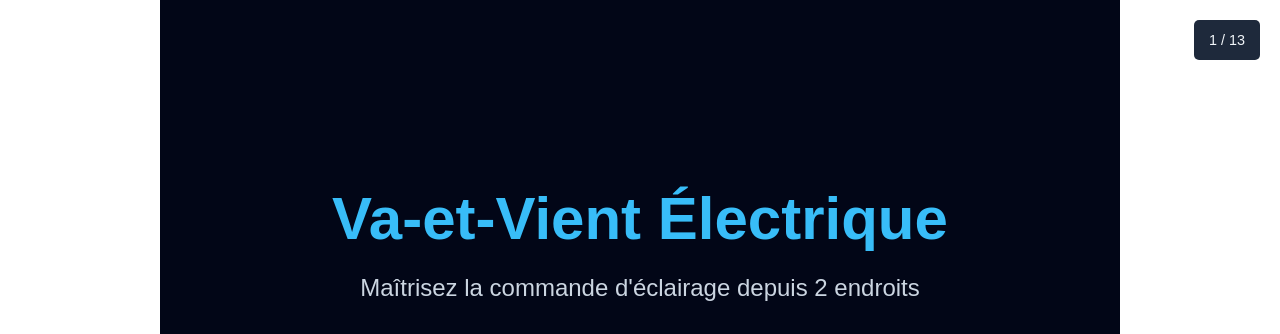
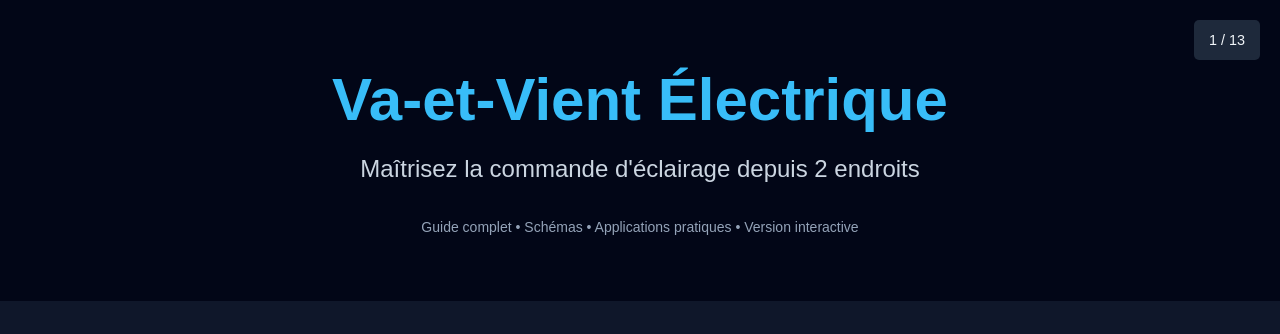
Before and after one commit to gabglr/va-et-vient-interactif, a plain HTML site: page index.html in a window 1280 px wide. Shown: the top 334 px of the page. Drawn offline with Linux system fonts and the light colour scheme.

Commit message:
Update index.html

```diff
--- a/index.html
+++ b/index.html
@@ -39,16 +39,19 @@
     font-size: var(--font-size-content);
     line-height: var(--line-height-content);
     overflow-x: hidden;
+    margin: 0;
+}
         }
 
        .slide {
-            width: 960px;
-            height: 540px;
-            margin: 0 auto 20px;
+    width: 100vw;
+    height: 100vh;
+    margin: 0;
     display: none;
     flex-shrink: 0;
     position: relative;
     overflow: hidden;
+}
         }
 
         .slide.active {
```
Lines whose indentation alone changed are shown as unchanged.
